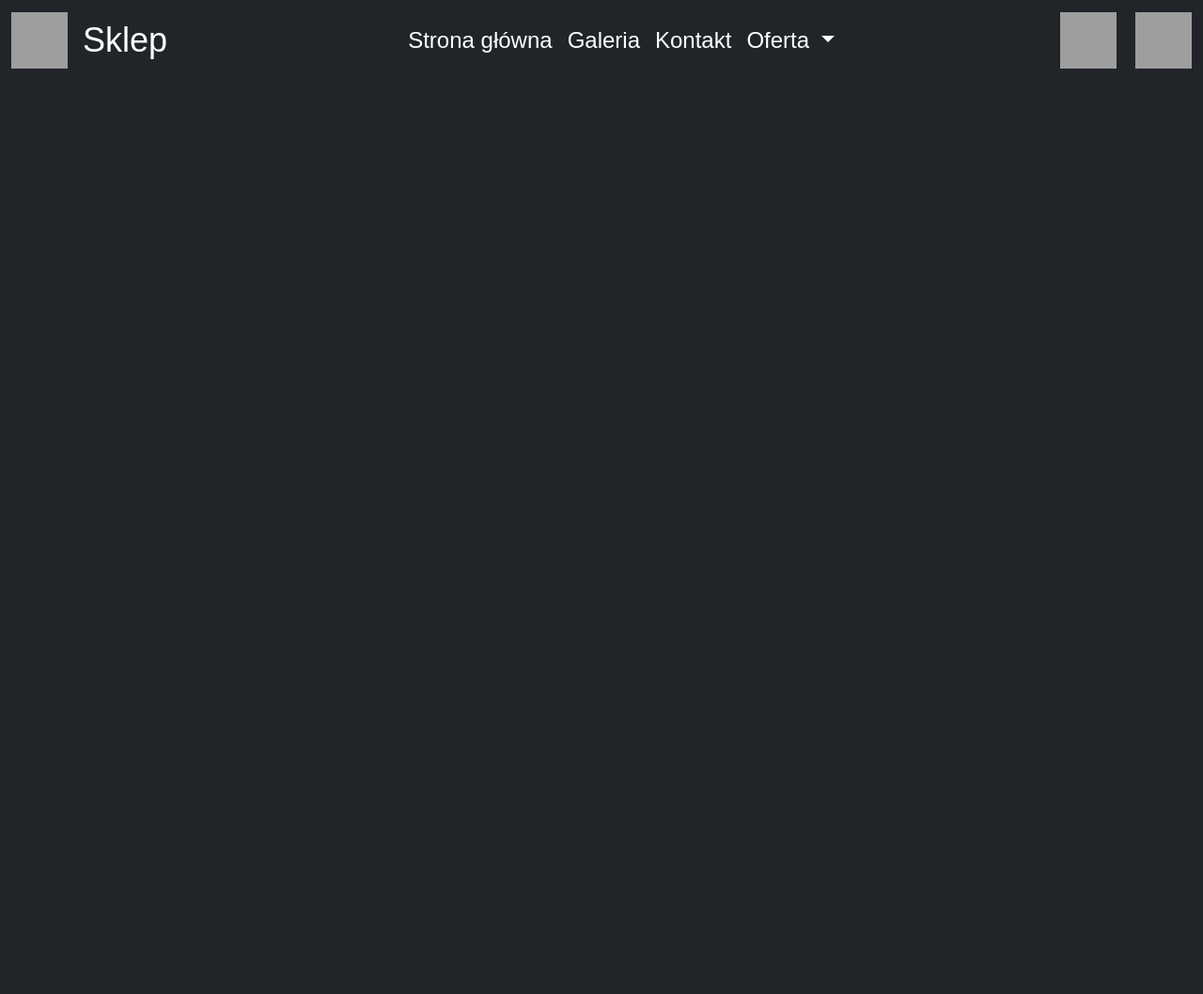
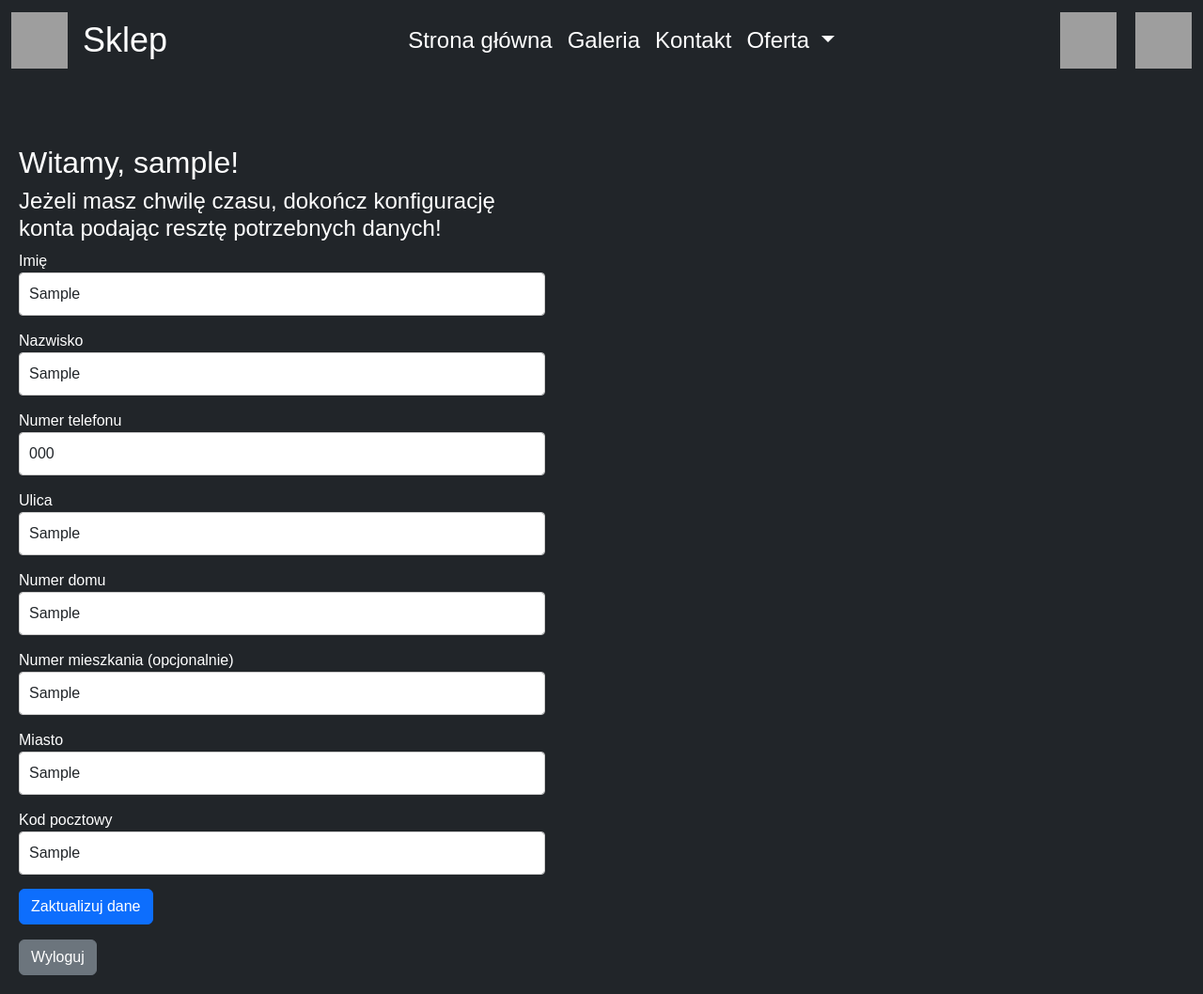
Before and after one commit to gajoes/projekt_gajoherni, a PHP site: page /panel.php in a window 1280 px wide. Shown: the whole page at 94% size. Before the commit the page ends 73 px from the top, so only its background shows below. Run offline with PHP 8.4, Linux system fonts and the light colour scheme; the visitor is signed in with stand-in values (Sample User, id 1); tables that the repository leaves empty or names only in its code hold one stand-in row (values such as "Sample post"); grey boxes are pictures that could not be loaded.

Commit message:
poprawki do wczesniejszego commita i dalsze stylowanie

```diff
--- a/projekt/panel.php
+++ b/projekt/panel.php
@@ -105,6 +105,7 @@ if ($_SERVER['REQUEST_METHOD']==='POST'){
       </nav>
       <div id="popup" style="display:none; position:fixed; top:20px; left:50%; transform:translateX(-50%); background-color:#28a745; color:white; padding:15px; border-radius:5px; z-index:1000;">
       <span id="popup-message"></span>
+      </div>
 <div class="container mt-5 contFormularz">
     <h2>Witamy, <?php echo htmlspecialchars($user['username']); ?>!</h2>
     <h4>Jeżeli masz chwilę czasu, dokończ konfigurację konta podając resztę potrzebnych danych!</h4>
@@ -159,7 +160,7 @@ window.onload=function(){
       document.getElementById('popup').style.display='none';
     },3000);
 
-    <?php unset($_SESSION['update_sucess']);?>
+    <?php unset($_SESSION['update_success']);?>
     <?php endif;?>
 
 };
--- a/projekt/scss/style.scss
+++ b/projekt/scss/style.scss
@@ -66,3 +66,22 @@ body {
     background-color: #6c757d;
     color: white;
 }
+.contFormularz{
+    max-width: 600px;
+    margin-left:0;
+    margin-right: auto;
+    padding: 20px;
+    color: white;
+}
+.form-group{
+    margin-bottom: 15px;
+}
+input[type="text"],
+input[type="email"],
+input[type="password"],
+input[type="tel"]{
+    width: 100%;
+    padding: 10px;
+    border: 1px solid #ccc;
+    border-radius: 4px;
+}
```
Also changed, not shown: projekt/css/style.css, 1 other file.
